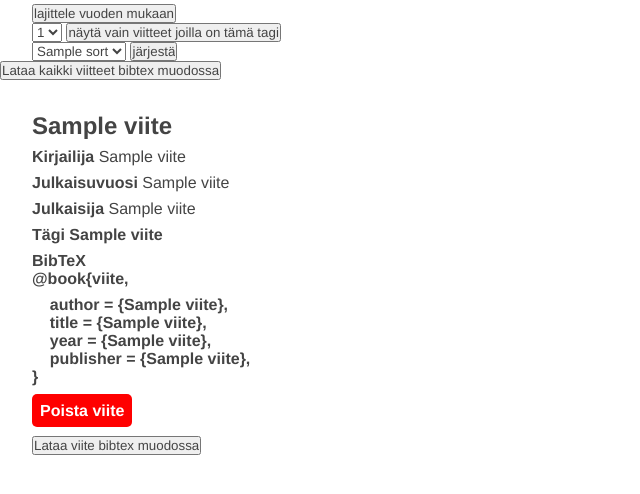
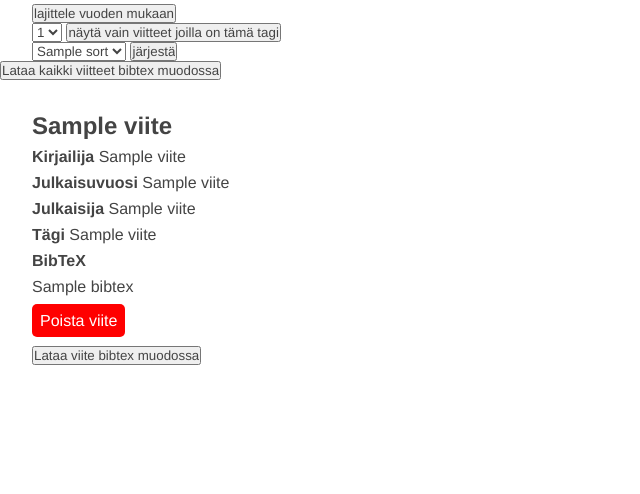
Before and after one commit to jyrikangas/ohtuminiprojekti, a Flask app: template src/templates/viitteet.html in a window 1280 px wide. Shown: the part 126-620 px from the top of the page, without its empty margins (0-640 px from the left). Run offline with Flask 2, Linux system fonts and the light colour scheme; the template is opened without the code that fills it: most values are stand-ins (such as "Sample title", 1, 10 or a date in 2020).

Commit message:
Fix bibtex generation and html

```diff
--- a/src/app.py
+++ b/src/app.py
@@ -41,7 +41,7 @@ def list_references():
         references = get_references_by_tag(tag, the_db_connection)
     tags = get_unique_tags(the_db_connection)
     bibtex = generate_bibtex(references)
-    return render_template("viitteet.html", viitteet=references, tags=tags, error=error, sorts=["year_asc","year_desc", "added_asc", "added_desc"])
+    return render_template("viitteet.html", viitteet=zip(references, bibtex), tags=tags, error=error, sorts=["year_asc","year_desc", "added_asc", "added_desc"])
 
 
 @app.route("/lisaa_viite", methods=["GET", "POST"])
--- a/src/references_repository.py
+++ b/src/references_repository.py
@@ -87,5 +87,6 @@ def generate_bibtex(references):
             'ENTRYTYPE': 'book'
         })
     writer = BibTexWriter()
-    bibtext = writer.write(db)
-    return bibtext
+    writer.entry_separator = ';\n'
+    bibtex = writer.write(db)
+    return bibtex.split(';\n')
--- a/src/templates/viitteet.html
+++ b/src/templates/viitteet.html
@@ -57,18 +57,17 @@
         <p class="success">{{ success }}</p>
     {% endif %}
     <div>
-        {% for viite in viitteet %}
+        {% for viite, bibtex in viitteet %}
             <div class="viite">
                 <h2>{{ viite[2] }}</h2>
                 <p><b>Kirjailija</b> {{ viite[1] }}</p>
                 <p><b>Julkaisuvuosi</b> {{ viite[3] }}</p>
                 <p><b>Julkaisija</b> {{ viite[4] }}</p>
                 {% if viite[5]|length > 0 %}
-                    <p><b>Tägi {{ viite[5]  }}<p><b>
+                    <p><b>Tägi</b> {{ viite[5]  }}<p>
                 {% endif %}
                 <p><b>BibTeX</b><br>
-                    @book{viite,<br>
-                        <pre class="tab">    author = &#123;{{ viite[1] }}&#125;,<br>    title = &#123;{{ viite[2] }}&#125;,<br>    year = &#123;{{ viite[3] }}&#125;,<br>    publisher = &#123;{{ viite[4] }}&#125;,<br>}</p></pre>
+                    <pre>{{ bibtex }}</pre>
                 <div class="rmbtn">
                     <a href="/poista_viite?viite_id={{viite[0]}}">Poista viite</a>
                 </div>
```
